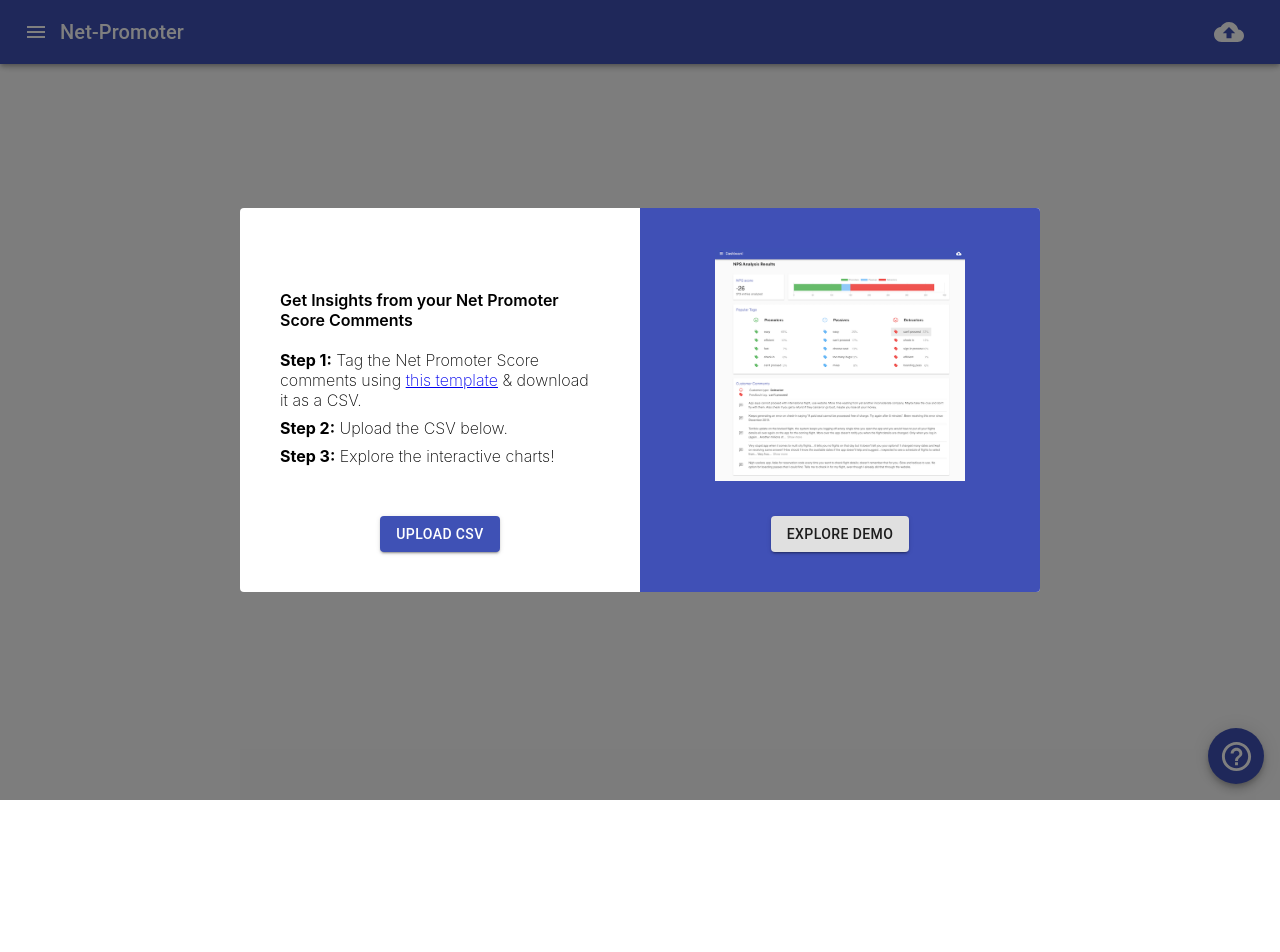
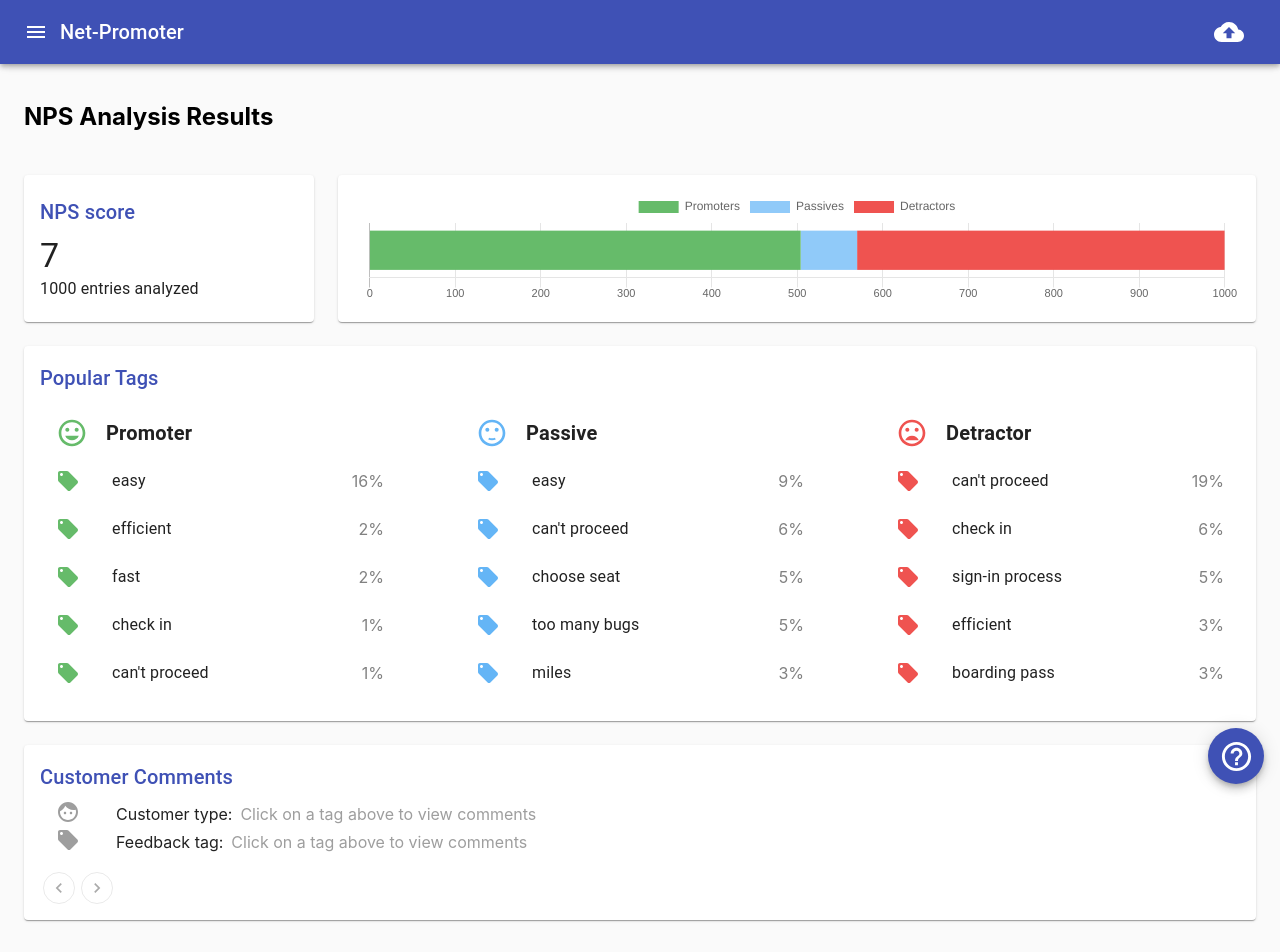
Before and after one commit to dilanustek/Promoter, a React (Create React App) app: page / in a window 1280 px wide. Before the commit the page ends 800 px from the top, so only its background shows below. Built offline with nearby package versions, Linux system fonts and the light colour scheme.

Commit message:
pagination of customer comments

```diff
--- a/package.json
+++ b/package.json
@@ -5,6 +5,7 @@
   "dependencies": {
     "@material-ui/core": "^4.9.14",
     "@material-ui/icons": "^4.9.1",
+    "@material-ui/lab": "^4.0.0-alpha.56",
     "@material-ui/styles": "^4.10.0",
     "@testing-library/jest-dom": "^4.2.4",
     "@testing-library/react": "^9.5.0",
--- a/src/CustomerComments.tsx
+++ b/src/CustomerComments.tsx
@@ -12,22 +12,62 @@ import LocalOffer from "@material-ui/icons/LocalOffer";
 import "./CustomerComments.css";
 import { List, Divider } from "@material-ui/core";
 import { grey } from "@material-ui/core/colors";
+import Pagination from "@material-ui/lab/Pagination";
 
 interface Props {
   tag: string | null;
   bucket: Bucket | null;
   allNPS: NPSEntry[];
 }
+
+interface State {
+  commentsPaginationIndex: number;
+}
+
 const MAX_COMMENTS_SHOWN = 5;
 
-class CustomerComments extends Component<Props, {}> {
-  getComments(bucket: Bucket | null, tag: string | null, allNPS: NPSEntry[]) {
-    const comments = findCommentsFromBucketAndMaybeTag(bucket, tag, allNPS);
-    if (!comments) return null;
+class CustomerComments extends Component<Props, State> {
+  state: State = {
+    commentsPaginationIndex: 0,
+  };
 
-    const topXComments = comments.slice(0, MAX_COMMENTS_SHOWN);
+  cachedComments: NPSEntry[] | null = null;
 
-    const rows = topXComments.map((entry) => (
+  incrementPaginationIndex = (
+    event: React.ChangeEvent<unknown>,
+    value: number
+  ) => {
+    this.setState({
+      commentsPaginationIndex: (value - 1) * MAX_COMMENTS_SHOWN,
+    });
+  };
+
+  getFilteredComments() {
+    if (!this.cachedComments) {
+      const allComments = findCommentsFromBucketAndMaybeTag(
+        this.props.bucket,
+        this.props.tag,
+        this.props.allNPS
+      );
+      console.log("getting ALL COMMENTS");
+      this.cachedComments = allComments;
+      return allComments;
+    } else return this.cachedComments;
+  }
+
+  getComments() {
+    const allComments = this.getFilteredComments();
+    return allComments?.slice(
+      this.state.commentsPaginationIndex,
+      this.state.commentsPaginationIndex + MAX_COMMENTS_SHOWN
+    );
+  }
+
+  getCommentRows() {
+    const nextComments = this.getComments();
+    if (!nextComments) return null;
+
+    const rows = nextComments?.map((entry) => (
       <div key={entry.id}>
         <Divider variant="inset" component="li" />
         <CommentListItem entry={entry} />
@@ -36,7 +76,7 @@ class CustomerComments extends Component<Props, {}> {
     return rows;
   }
 
-  getEmptyStateText(stringToShow: Bucket | string | null) {
+  getDescriptions(stringToShow: Bucket | string | null) {
     if (stringToShow) {
       return (
         <span>
@@ -52,6 +92,12 @@ class CustomerComments extends Component<Props, {}> {
     }
   }
 
+  getNumberOfPages(allFilteredComments: NPSEntry[] | null) {
+    if (!allFilteredComments) return 0;
+
+    return Math.ceil(allFilteredComments.length / MAX_COMMENTS_SHOWN);
+  }
+
   render() {
     return (
       <div className="customerComments">
@@ -62,7 +108,7 @@ class CustomerComments extends Component<Props, {}> {
           </div>
           Customer type:
           <div className="filterRowSpace">
-            {this.getEmptyStateText(this.props.bucket)}
+            {this.getDescriptions(this.props.bucket)}
           </div>
         </div>
         <div className="filterRow">
@@ -73,16 +119,16 @@ class CustomerComments extends Component<Props, {}> {
           </div>
           Feedback tag:
           <div className="filterRowSpace">
-            {this.getEmptyStateText(this.props.tag)}
+            {this.getDescriptions(this.props.tag)}
           </div>
         </div>
-        <List>
-          {this.getComments(
-            this.props.bucket,
-            this.props.tag,
-            this.props.allNPS
-          )}
-        </List>
+        <List>{this.getCommentRows()}</List>
+        <Pagination
+          count={this.getNumberOfPages(this.cachedComments)}
+          variant="outlined"
+          color="primary"
+          onChange={this.incrementPaginationIndex}
+        />
       </div>
     );
   }
--- a/src/FileUploaderDialog.tsx
+++ b/src/FileUploaderDialog.tsx
@@ -65,9 +65,9 @@ class FileUploaderDialog extends Component<Props, {}> {
     }
   };
 
-  // componentDidMount() {
-  //   this.parseData(csvData);
-  // }
+  componentDidMount() {
+    this.parseData(csvData);
+  }
 
   render() {
     return (
--- a/src/NPSstats.tsx
+++ b/src/NPSstats.tsx
@@ -44,6 +44,13 @@ class NPSstats extends Component<Props, {}> {
     });
   };
 
+  getCommentSectionKey(tag: string | null, bucket: Bucket | null) {
+    if (tag) {
+      return bucket + tag;
+    } else if (bucket) return bucket;
+    else return "empty";
+  }
+
   render() {
     return (
       <MyContainer maxWidth="lg">
@@ -77,6 +84,10 @@ class NPSstats extends Component<Props, {}> {
           <Grid item xs={12}>
             <MyPaper>
               <CustomerComments
+                key={this.getCommentSectionKey(
+                  this.state.clickedTag,
+                  this.state.clickedBucket
+                )}
                 tag={this.state.clickedTag}
                 bucket={this.state.clickedBucket}
                 allNPS={this.props.allNPS}
```
Also changed, not shown: 1 other file (tests, documents, lock files or other folders).
